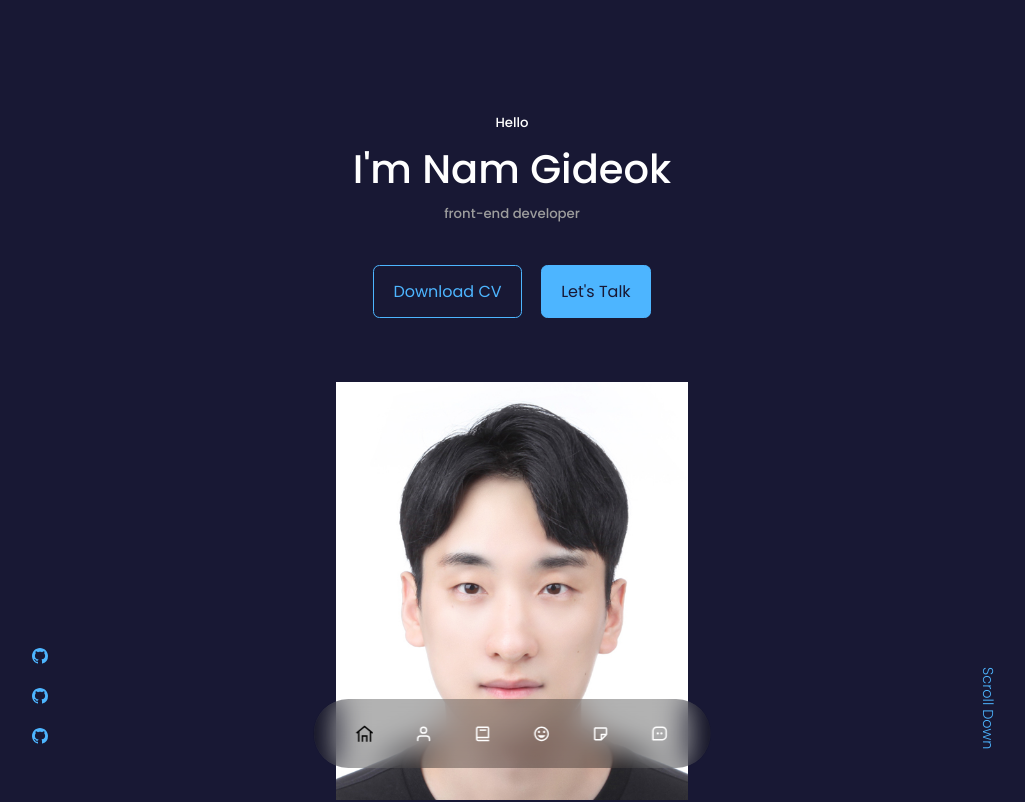
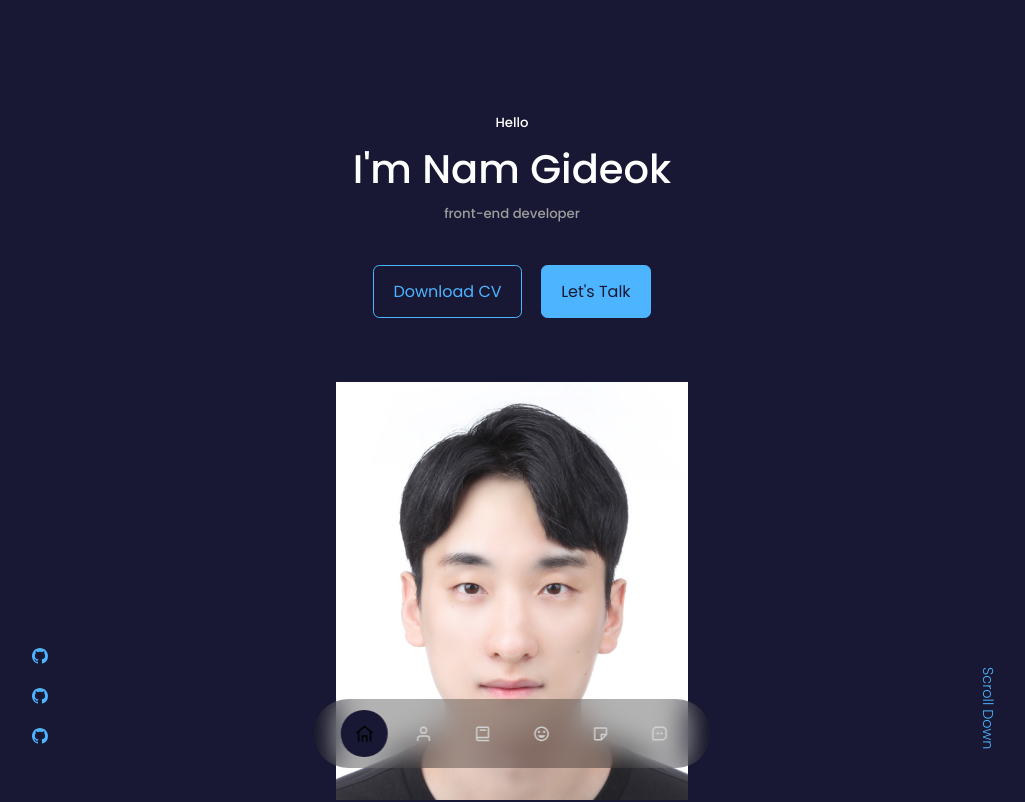
Before and after one commit to NamGideokk/portfolio-website, a React (Create React App) app: page / in a window 1280 px wide. Shown: the top 802 px of the page, without its empty margins (128-1153 px from the left). Built offline with nearby package versions, Linux system fonts and the light colour scheme.

Commit message:
nav > scss 변수 파일 import

```diff
--- a/src/components/nav/nav.scss
+++ b/src/components/nav/nav.scss
@@ -1,3 +1,5 @@
+@import "../../_variable";
+
 nav {
   background: rgba(0, 0, 0, 0.3);
   width: max-content;
@@ -18,7 +20,7 @@ nav {
     padding: 0.9rem;
     border-radius: 50%;
     display: flex;
-    color: var(--font-color-light);
+    color: $font-color-light;
     font-size: 1.1rem;
 
     &:hover {
@@ -26,8 +28,8 @@ nav {
     }
 
     &.active {
-      background-color: var(--bg-color);
-      color: var(--font-color);
+      background-color: $bg-color;
+      color: $font-color;
     }
   }
 }
```
